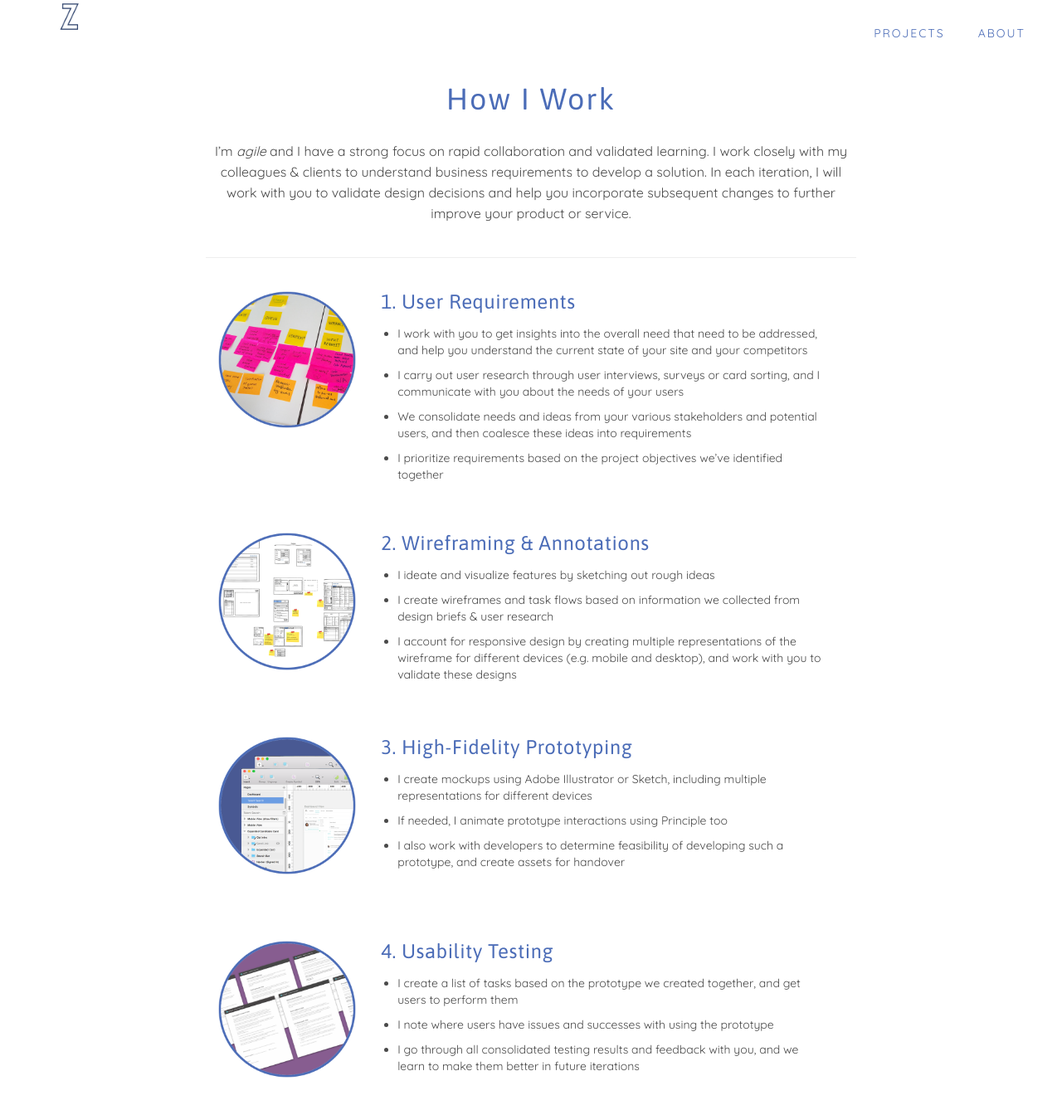
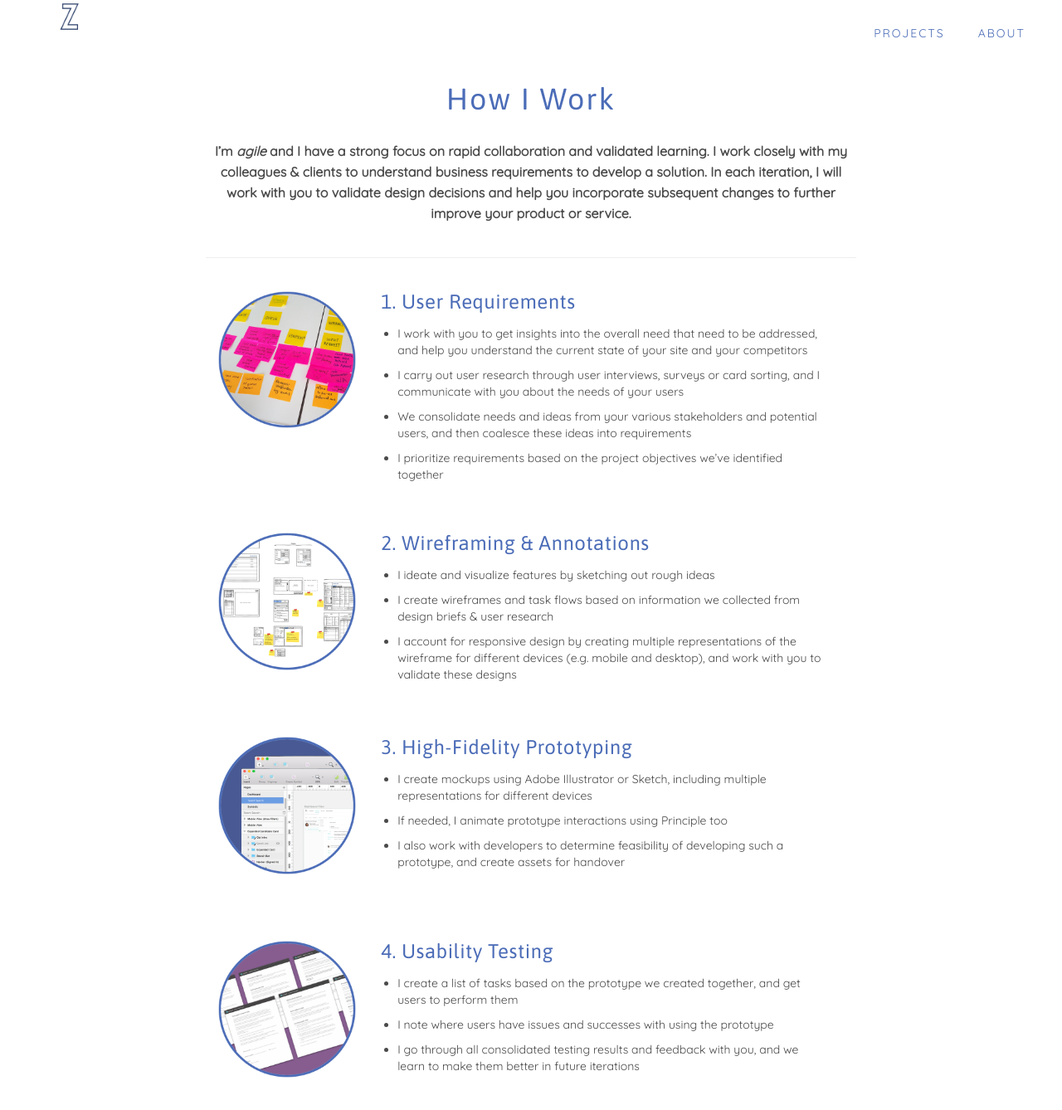
Before and after one commit to yzixuan/yzixuan.github.io, a Jekyll site: the page built from process.html, in a window 1280 px wide and 1400 px high. Shown: the top 1338 px of the window at 83% size. Built offline with Jekyll 4.4.1, drawn with Linux system fonts in a browser that asks for light colours; nearby versions of some CDN libraries.

Commit message:
bolden text

```diff
--- a/_sass/_fonts.scss
+++ b/_sass/_fonts.scss
@@ -58,7 +58,7 @@ a:hover, a:focus {
 p {
   font-family: $base-font;
   font-size: 16px;
-  font-weight: 400;
+  font-weight: 800;
 
   /* anchor colors */
   a { color: $link-color; }
--- a/_sass/_footer.scss
+++ b/_sass/_footer.scss
@@ -14,7 +14,7 @@
 
   p {
     //color: #fff;
-    font-weight: 300;
+    font-weight: 800;
   }
 }
 
--- a/_sass/_portfolio.scss
+++ b/_sass/_portfolio.scss
@@ -34,8 +34,8 @@
     font-family: $secondary-font;
     letter-spacing: 5px;
     text-transform: uppercase;
-    -webkit-transition: .5s;
-    transition: .5s;
+    //-webkit-transition: .5s;
+    //transition: .5s;
     padding-top: 35%;
     bottom: -10px;
     border-radius: 10px;
```
